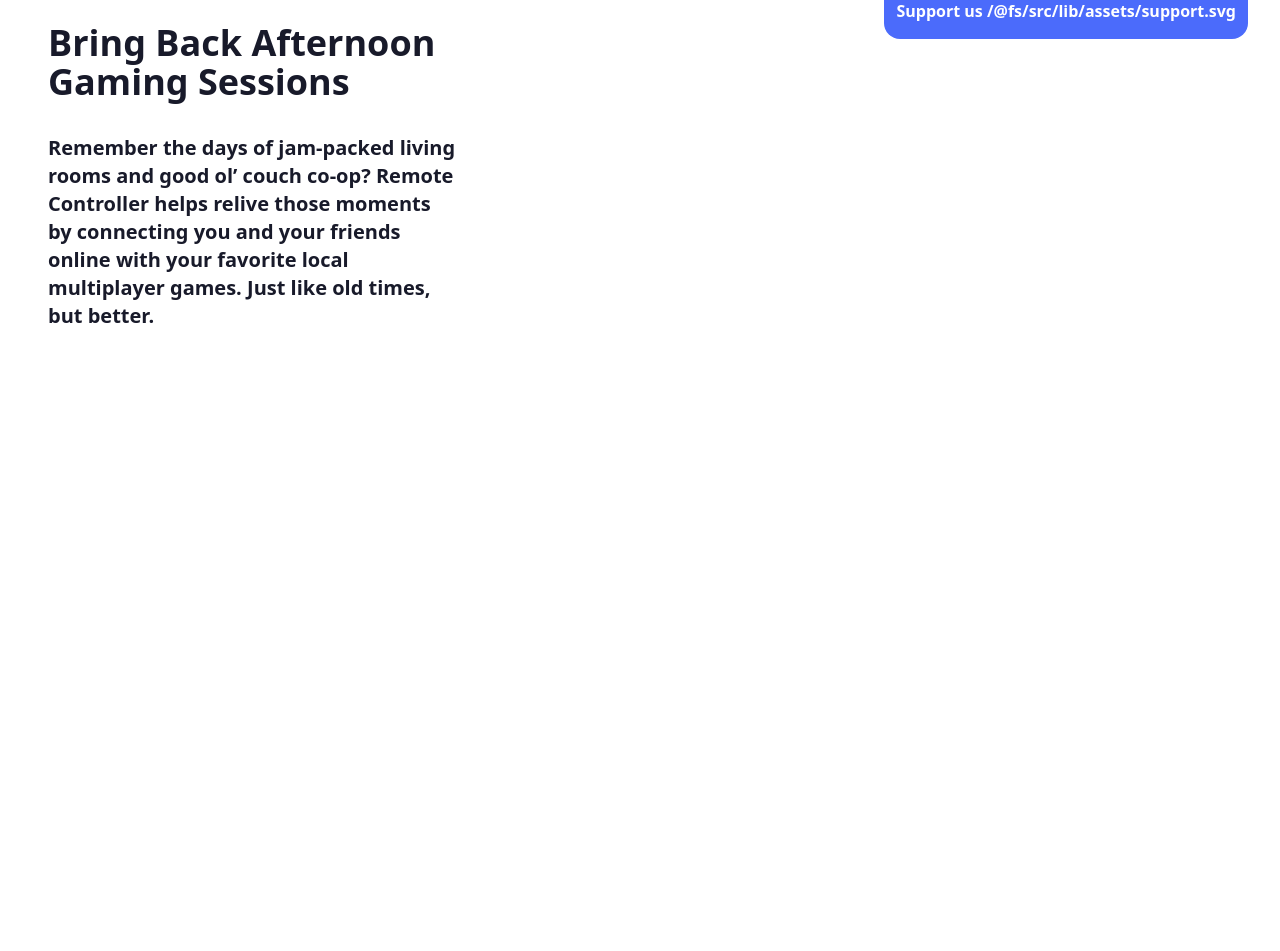
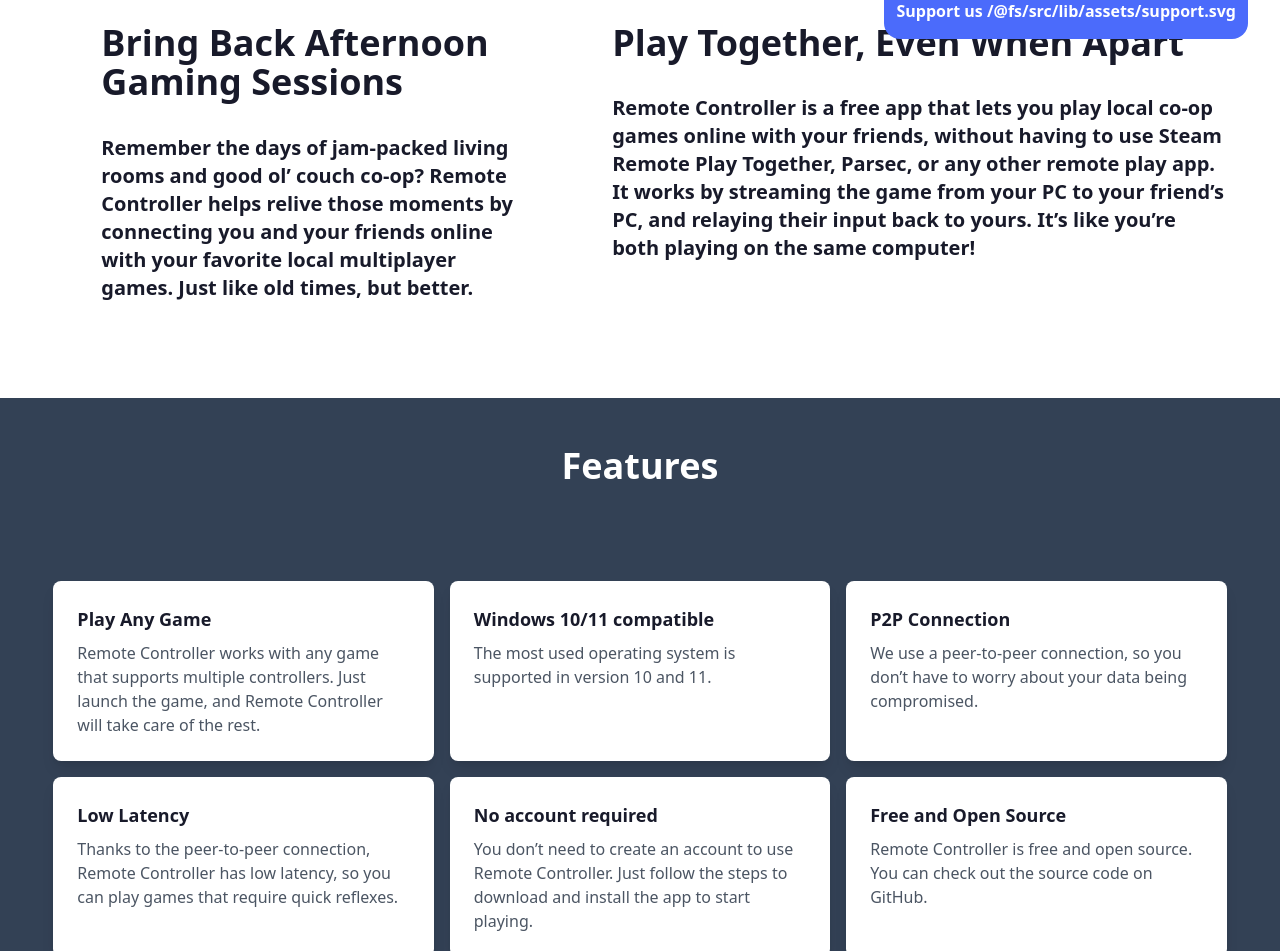
Before and after one commit to PiterWeb/RemoteController-Landing, a SvelteKit app: page / in a window 1280 px wide. Shown: the part 721-1672 px from the top of the page. Before the commit the page ends 1051 px from the top, so only its background shows below. Built offline with nearby package versions, Linux system fonts and the light colour scheme.

Commit message:
Fixes landing & more content & info ui standarized

```diff
--- /dev/null
+++ b/src/lib/components/Card.svelte
@@ -0,0 +1,15 @@
+<script lang="ts">
+    export let title: string;
+    export let description: string;
+</script>
+
+<section
+	class="bg-white rounded-lg shadow-lg p-6 hover:bg-gray-800 group transition-colors duration-300"
+>
+	<h2 class="text-lg font-bold mb-2 group-hover:text-white transition-colors duration-300">
+		{title}
+	</h2>
+	<p class="text-gray-600 group-hover:text-gray-400 transition-colors duration-300">
+		{description}
+	</p>
+</section>
--- /dev/null
+++ b/src/lib/components/InfoTemplate.svelte
@@ -0,0 +1,9 @@
+<script lang="ts">
+	export let title: string;
+	export let description: string;
+</script>
+
+<h1 class="text-3xl font-bold mb-2">{title}</h1>
+<p class="text-gray-600 mb-6">{description}</p>
+
+<slot />
--- a/src/lib/index.ts
+++ /dev/null
@@ -1 +0,0 @@
-// place files you want to import through the `$lib` alias in this folder.
--- a/src/lib/md/MDWrapper.svelte
+++ /dev/null
@@ -1,5 +0,0 @@
-<article
-	class="md:col-span-5 [&>h1]: [&>h2]:text-[clamp(1.25rem,4vw,2.25rem)] [&>h2]:font-bold [&>h3]:text-[clamp(1rem, 3vw, 1.5rem)] [&>h3]:font-bold"
->
-	<slot />
-</article>
--- a/src/lib/md/h1.svelte
+++ /dev/null
@@ -1,3 +0,0 @@
-<h1 class="text-[clamp(1.5rem,5vw,3rem)]">
-	<slot />
-</h1>
--- a/src/routes/+layout.svelte
+++ b/src/routes/+layout.svelte
@@ -25,7 +25,7 @@
 			<a href="/" class="btn btn-ghost normal-case text-xl items-start content-center">
 				{@html GamepadSVG}
 
-				<div class="hidden md:block">Remote Controller</div>
+				Remote Controller
 			</a>
 		</h1>
 	</div>
--- a/src/routes/+page.svelte
+++ b/src/routes/+page.svelte
@@ -1,11 +1,12 @@
 <script>
 	import InfoSVG from '$lib/assets/info.svg?raw';
 	import DownloadSVG from '$lib/assets/download.svg?raw';
+	import Card from '$lib/components/Card.svelte';
 </script>
 
 <svelte:head>
 	<title>Remote Controller 🕹 Play local co-op games online with your FRIENDS</title>
-	<meta name="description" content="Bring Back Afternoon Gaming Sessions">
+	<meta name="description" content="Bring Back Afternoon Gaming Sessions" />
 </svelte:head>
 
 <div class="flex flex-col md:w-full w-11/12 mt-12 md:flex-row">
@@ -37,24 +38,69 @@
 				class="btn btn-primary btn-lg">{@html DownloadSVG} Start Playing</button
 			>
 		</div>
-
-		<div class="mt-24">
-			<h3 class="text-4xl font-black leading-[1.1]">Bring Back Afternoon Gaming Sessions</h3>
-
-			<p class="mt-8 text-xl font-bold">
-				Remember the days of jam-packed living rooms and good ol’ couch co-op? Remote Controller
-				helps relive those moments by connecting you and your friends online with your favorite
-				local multiplayer games. Just like old times, but better.
-			</p>
-		</div>
 	</section>
 
-	<section class="md:w-2/3 p-4 h-full">
+	<section class="md:w-2/3 p-4 h-full ml-12">
 		<div class="mockup-window border bg-primary text-primary-content md:w-3/4 m-auto">
 			<img src="/gamepad.jpg" alt="gamepad" class="md:aspect-video aspect-auto" />
 		</div>
 	</section>
 </div>
+<section class="flex flex-row flex-wrap md:flex-nowrap gap-8 mt-24 mb-24 md:mx-auto md:3/4 w-11/12">
+	<div class="ml-12">
+		<h3 class="text-4xl font-black leading-[1.1]">Bring Back Afternoon Gaming Sessions</h3>
+
+		<p class="mt-8 text-xl font-bold">
+			Remember the days of jam-packed living rooms and good ol’ couch co-op? Remote Controller helps
+			relive those moments by connecting you and your friends online with your favorite local
+			multiplayer games. Just like old times, but better.
+		</p>
+	</div>
+	<div class="ml-12">
+		<h3 class="text-4xl font-black leading-[1.1]">Play Together, Even When Apart</h3>
+
+		<p class="mt-8 text-xl font-bold">
+			<!-- create a text that explains how RemoteController works and what are the beneficts of switching from steam remoteplay together -->
+			Remote Controller is a free app that lets you play local co-op games online with your friends,
+			without having to use Steam Remote Play Together, Parsec, or any other remote play app. It works
+			by streaming the game from your PC to your friend’s PC, and relaying their input back to yours.
+			It’s like you’re both playing on the same computer!
+		</p>
+	</div>
+</section>
+
+<section class="w-full bg-slate-700 py-12">
+	<h3 class="text-4xl font-black text-white leading-[1.1] text-center">Features</h3>
+	<div class="flex flex-row flex-wrap md:flex-nowrap gap-8 mt-24 mb-24 md:mx-auto md:3/4 w-11/12">
+		<article class="grid grid-cols-1 md:grid-cols-2 lg:grid-cols-3 gap-4">
+			<Card
+				title="Play Any Game"
+				description="Remote Controller works with any game that supports multiple controllers. Just launch the game, and Remote Controller will take care of the rest."
+			/>
+			<Card
+				title="Windows 10/11 compatible"
+				description="The most used operating system is supported in version 10 and 11."
+			/>
+			<Card
+				title="P2P Connection"
+				description="We use a peer-to-peer connection, so you don’t have to worry about your data being compromised."
+			/>
+			<Card
+				title="Low Latency"
+				description="Thanks to the peer-to-peer connection, Remote Controller has low latency, so you can play games that require quick reflexes."
+			/>
+			<Card
+				title="No account required"
+				description="You don’t need to create an account to use Remote Controller. Just follow the steps to download and install the app to start playing."
+			/>
+
+			<Card
+				title="Free and Open Source"
+				description="Remote Controller is free and open source. You can check out the source code on GitHub."
+			/>
+		</article>
+	</div>
+</section>
 
 <dialog id="download-dialog" class="modal">
 	<div class="modal-box">
--- a/src/routes/api/info/+server.ts
+++ /dev/null
@@ -1,27 +0,0 @@
-import { json } from '@sveltejs/kit';
-import type { Explore } from '$lib/types';
-
-async function getExplores(): Promise<Explore[]> {
-	const explores: Explore[] = [];
-
-	const paths = import.meta.glob('/src/routes/api/info/*/*.md', { eager: true });
-
-	for (const path in paths) {
-		const file = paths[path];
-		const slug = path.split('/').at(-1)?.replace('.md', '');
-
-		if (file && typeof file === 'object' && 'metadata' in file && slug) {
-			const metadata = file.metadata as Omit<Explore, 'slug'>;
-			const explore = { ...metadata, slug } satisfies Explore;
-			explore.published && explores.push(explore);
-		}
-	}
-
-	return explores;
-}
-
-export async function get() {
-	const explores = await getExplores();
-
-	return json(explores);
-}
--- a/src/routes/info/+layout.svelte
+++ b/src/routes/info/+layout.svelte
@@ -1,8 +1,3 @@
-<script context="module">
-	import h1 from '$lib/md/h1.svelte';
-	export {h1};
-</script>
-
 <svelte:head>
 	<title>Remote Controller 🕹 Explore</title>
 </svelte:head>
@@ -29,7 +24,11 @@
 		</ul>
 
 		<article class="md:col-span-5">
-			<slot />
+			<div class="bg-gray-100">
+				<div class="container mx-auto py-6 px-4">
+					<slot />
+				</div>
+			</div>
 		</article>
 	</section>
 </div>
--- a/src/routes/info/guides/installation/+page.svelte
+++ b/src/routes/info/guides/installation/+page.svelte
@@ -1,18 +1,20 @@
-<h1 class="card-title font-bold">Installation</h1>
+<script>
+	import InfoTemplate from '$lib/components/InfoTemplate.svelte';
+</script>
 
-<h3 class="text-xl">How to install the RemoteController desktop app</h3>
+<InfoTemplate title="Installation" description="How to install the RemoteController desktop app">
+	<p>Steps to follow :</p>
 
-<section class="p-4">
-	<ul class="p-6">
-		<li class="list-item">
+	<ol class="p-6">
+		<li>
 			<a class="link" href="https://github.com/nefarius/ViGEmBus/releases">Setup latest ViGEm Bus</a
 			>
 		</li>
-		<li class="list-item">
+		<li>
 			<a class="link" href="https://github.com/PiterWeb/RemoteController/releases/tag/release"
 				>Download the latest Remote Controller executable</a
 			>
 		</li>
 		<li class="list-item">✅ You are ready to use it</li>
-	</ul>
-</section>
+	</ol>
+</InfoTemplate>
--- a/src/routes/info/overview/+page.svelte
+++ b/src/routes/info/overview/+page.svelte
@@ -1,6 +1,6 @@
-<!-- FILEPATH: d:\Programacion\JS-TS\RemoteController-Landing\src\routes\info\overview\+page.svelte -->
-
 <script lang="ts">
+	import InfoTemplate from '$lib/components/InfoTemplate.svelte';
+	import Card from '$lib/components/Card.svelte';
 	interface Card {
 		title: string;
 		description: string;
@@ -26,24 +26,10 @@
 	];
 </script>
 
-<div class="bg-gray-100">
-	<div class="container mx-auto py-6 px-4">
-		<h1 class="text-3xl font-bold mb-2">Overview</h1>
-		<p class="text-gray-600 mb-6">Here's a quick overview of your application.</p>
-
-		<div class="grid grid-cols-1 md:grid-cols-2 lg:grid-cols-3 gap-4">
-			{#each cards as { title, description }}
-				<div
-					class="bg-white rounded-lg shadow-lg p-6 hover:bg-gray-800 group transition-colors duration-300"
-				>
-					<h2 class="text-lg font-bold mb-2 group-hover:text-white transition-colors duration-300">
-						{title}
-					</h2>
-					<p class="text-gray-600 group-hover:text-gray-400 transition-colors duration-300">
-						{description}
-					</p>
-				</div>
-			{/each}
-		</div>
+<InfoTemplate title="Overview" description="Here's a quick overview of your application.">
+	<div class="grid grid-cols-1 md:grid-cols-2 lg:grid-cols-3 gap-4">
+		{#each cards as { title, description }}
+			<Card title={title} description={description} />
+		{/each}
 	</div>
-</div>
+</InfoTemplate>
--- a/src/routes/info/resources/security/+page.svelte
+++ b/src/routes/info/resources/security/+page.svelte
@@ -0,0 +1,9 @@
+<script>
+    import InfoTemplate from "$lib/components/InfoTemplate.svelte";
+</script>
+
+<InfoTemplate title="Security" description="Things to be awere of when using the software concerning your security">
+
+
+
+</InfoTemplate>
```
